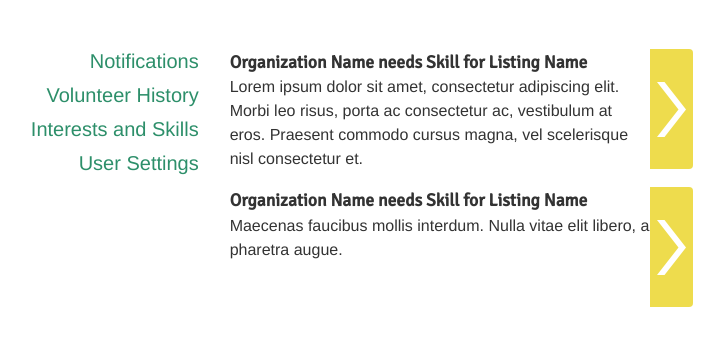
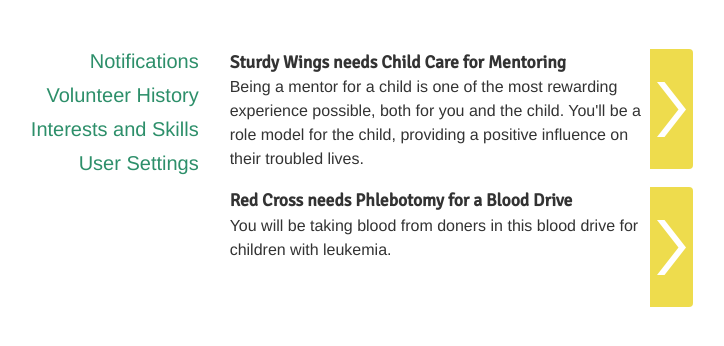
Before and after one commit to madirey/service_watch, a Django app: page /notifications in a window 1280 px wide. Shown: the part 120-466 px from the top of the page, without its empty margins (234-958 px from the left). Run offline with Django 3.2, Linux system fonts and the light colour scheme; parts of the project's set-up code (start-up, migrations or seed data) failed here and were passed over.

Commit message:
edited descriptions for tasks

```diff
--- a/servicewatch/templates/Notifications.html
+++ b/servicewatch/templates/Notifications.html
@@ -16,8 +16,8 @@
 			<li class="notification-block">
 				<div class="row">
 					<div class="span7">
-						<h2>Organization Name needs Skill for Listing Name</h2>
-						<p>Lorem ipsum dolor sit amet, consectetur adipiscing elit. Morbi leo risus, porta ac consectetur ac, vestibulum at eros. Praesent commodo cursus magna, vel scelerisque nisl consectetur et.</p>
+						<h2>Sturdy Wings needs <b>Child Care</b> for <b>Mentoring</b></h2>
+						<p>Being a mentor for a child is one of the most rewarding experience possible, both for you and the child. You'll be a role model for the child, providing a positive influence on their troubled lives.</p>
 					</div>
 					<div class="span1">
 						<a href="#">Go to listing</a>
@@ -27,8 +27,8 @@
 			<li class="notification-block">
 				<div class="row">
 					<div class="span7">
-						<h2>Organization Name needs Skill for Listing Name</h2>
-						<p>Maecenas faucibus mollis interdum. Nulla vitae elit libero, a pharetra augue.</p>
+						<h2><b>Red Cross</b> needs <b>Phlebotomy</b> for a <b>Blood Drive</b></h2>
+						<p>You will be taking blood from doners in this blood drive for children with leukemia.</p>
 					</div>
 					<div class="span1">
 						<a href="#">Go to listing</a>
```
